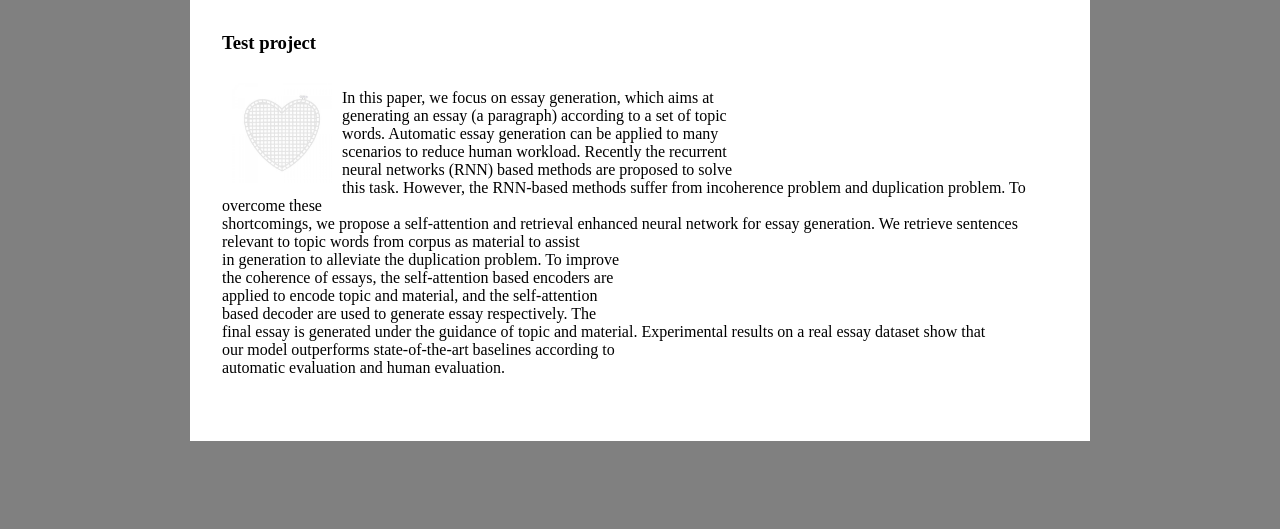
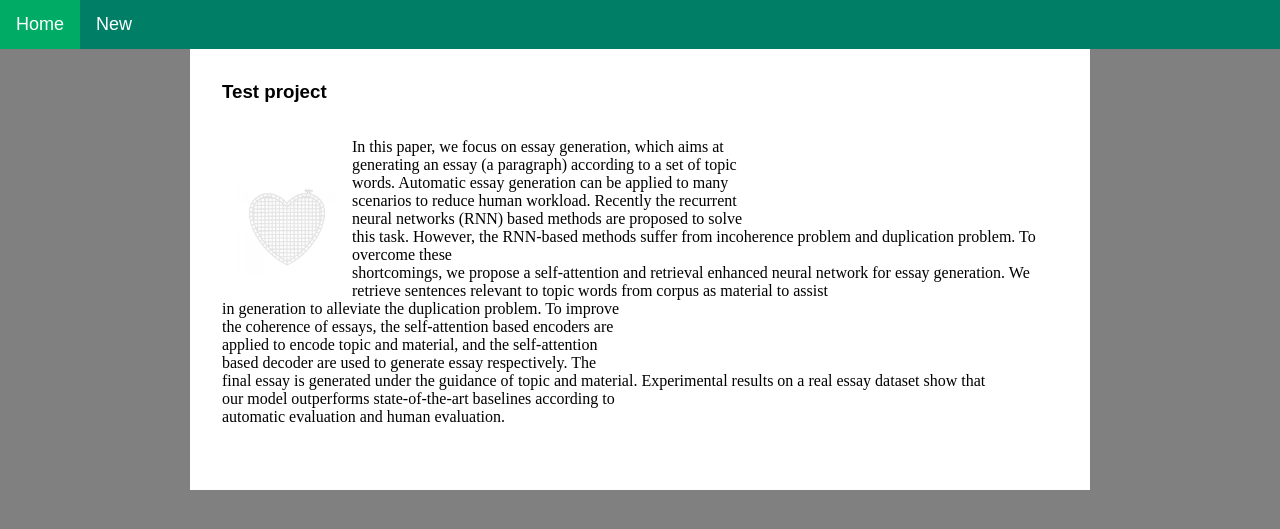
Before and after one commit to ahembal/django_article_project_tutorial, a Django app: page /article/1/ in a window 1280 px wide. Shown: the top 529 px of the page. Run offline with Django 3.2, Linux system fonts and the light colour scheme; data comes from the database, SQL or seed files in the repository.

Commit message:
added new article page and some css code

```diff
--- a/articles/urls.py
+++ b/articles/urls.py
@@ -1,9 +1,10 @@
 # -*- coding: utf-8 -*-
 
 from django.urls import path
-from .views import HomePageView, ArticleDetailView
+from .views import HomePageView, ArticleDetailView, ArticleCreateView
 
 urlpatterns = [
+    path('article/new/', ArticleCreateView.as_view(), name='new_article'),
     path('article/<int:pk>/', ArticleDetailView.as_view(), name='article_detail'),
     path('', HomePageView.as_view(), name='home'),
     ]
--- a/articles/views.py
+++ b/articles/views.py
@@ -1,4 +1,5 @@
 from django.views.generic import ListView, DetailView
+from django.views.generic.edit import CreateView
 from .models import Article
 
 class HomePageView(ListView):
@@ -9,3 +10,8 @@ class HomePageView(ListView):
 class ArticleDetailView(DetailView):
     model = Article
     template_name = 'article_detail.html'
+
+class ArticleCreateView(CreateView):
+    model = Article
+    template_name = 'new_article.html'
+    fields = ['title', 'atuhor', 'text', 'photo' ] # Sometimes for security reasons os can block adding photos
--- a/static/CSS/base.css
+++ b/static/CSS/base.css
@@ -2,34 +2,68 @@
   margin: 0;
   padding: 0;
 }
-body{
+body {
   background-color: gray;
-    font-size: 62.5%; #which is standart
+  font-size: 62.5%;
   padding: 0;
   margin: 0;
 }
-.wrapper{
+.wrapper {
   width: 900px;
   font-size: 1.6em;
   margin: 0 auto;
   background-color: white;
 }
+main{
+  padding: 2em;
+  position: relative;
+}
 p {
-    padding: 0 0 1em 0;  #top right bottom left
+  padding: 0 0 1em 0;
 }
 
 main {
   padding: 2em;
-    position: relative;
 }
 
 .art-img {
   float: left;
-    margin: 10px;
+  margin: 55px 15px 15px 15px;
   height: 100px;
-    weight: 100px;
+  width: 100px;
 }
 
 h3{
   margin-bottom: 1em;
+  font-family: Arial, Helvetica, sans-serif;
 }
+
+a:link {
+  text-decoration: none;
+}
+
+ul {
+  list-style-type: none;
+  margin: 0;
+  padding: 0;
+  overflow: hidden;
+  background-color: #007F66;
+}
+
+li {
+  float:left;
+}
+
+li a {
+  display: block;
+  color: white;
+  text-align: center;
+  padding: 14px 16px;
+  text-decoration: none;
+  font-size: 1.8em;
+  font-family: Arial, Helvetica, sans-serif;
+}
+
+li a:hover {
+  background-color: #00AB66;
+}
--- a/templates/base.html
+++ b/templates/base.html
@@ -6,6 +6,10 @@
         <link href="{% static 'css/base.css' %}" rel="stylesheet">
     </head>
     <body>
+        <ul>
+            <li><a href="{% url 'home' %}">Home</a></li>
+            <li><a href="{% url 'new_article' %}">New</a></li>
+        </ul>
         <div class="wrapper">
         {% block content %}
         {% endblock content %}
```
Lines whose indentation alone changed are shown as unchanged.
